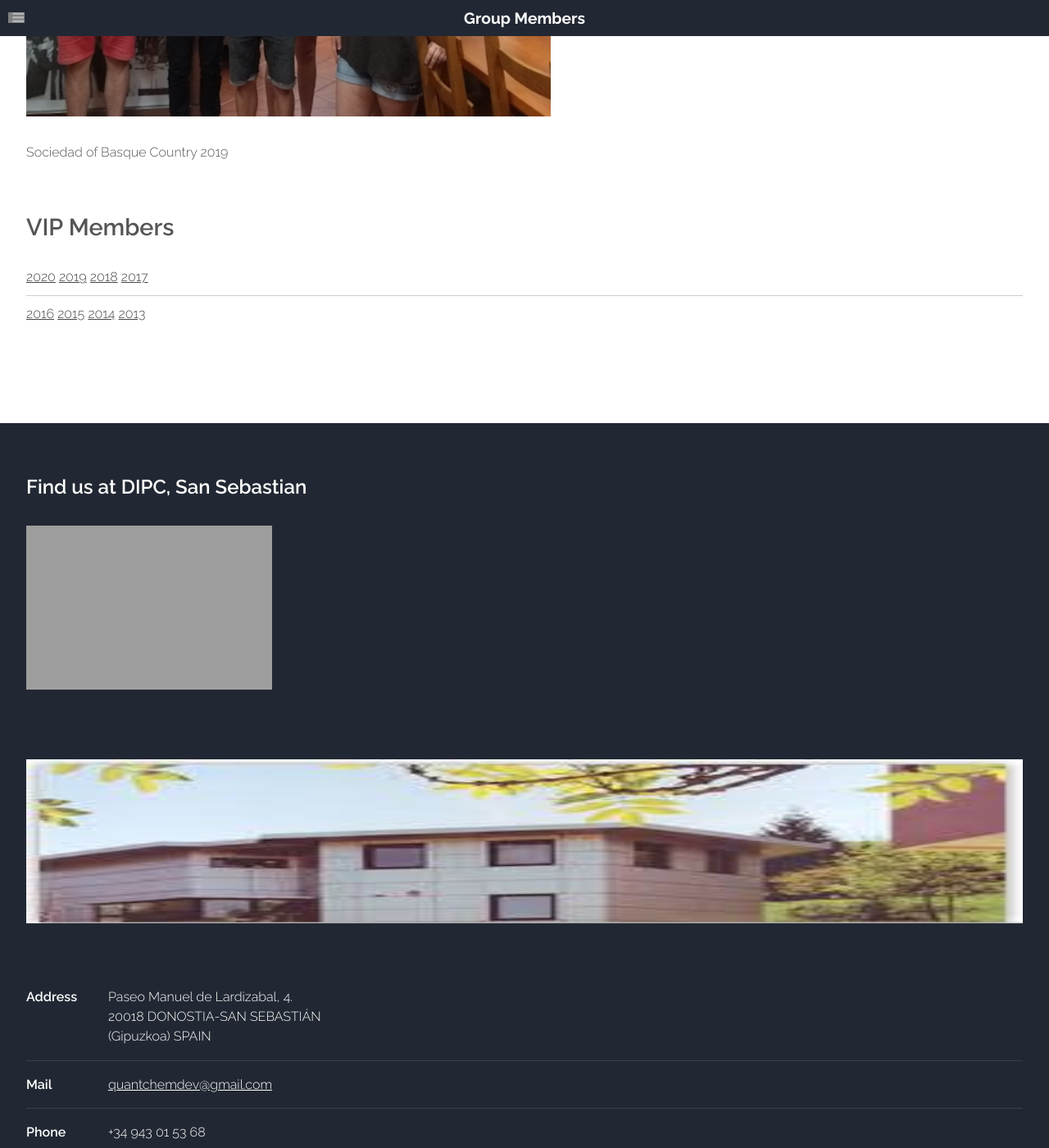
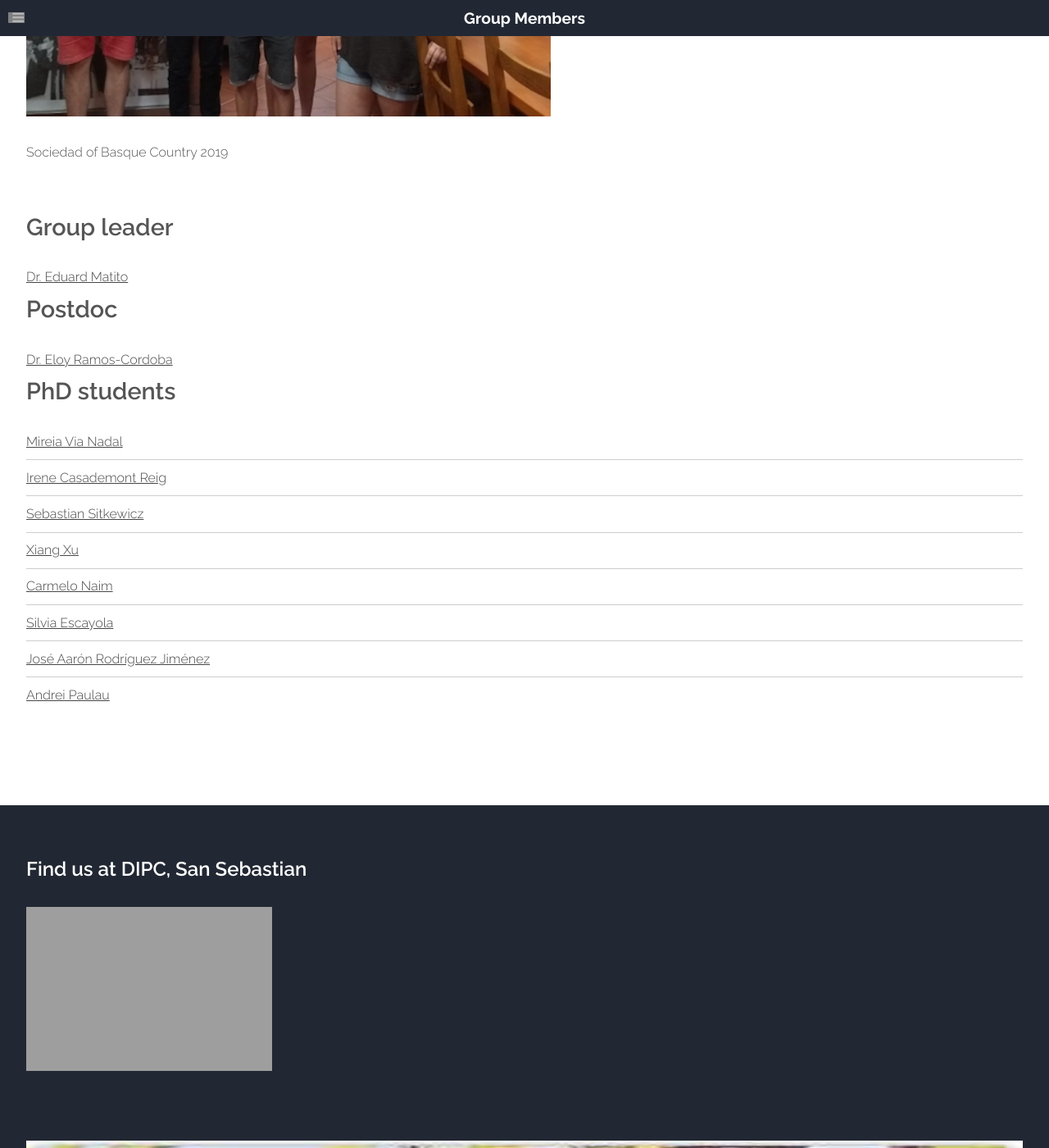
Before and after one commit to old-jekyll-templates/Horizons-Jekyll-Theme, a Jekyll site: the page built from members.html, in a window 1280 px wide and 1400 px high, scrolled down 594 px. Shown: the whole window at 82% size. Built offline with Jekyll 4.4.1, drawn with Linux system fonts in a browser that asks for light colours; grey boxes are pictures that could not be loaded.

Commit message:
Update members.html

```diff
--- a/members.html
+++ b/members.html
@@ -38,11 +38,29 @@ layout: main
 					</section> -->
 					<section>
 						<header class="major">
-							<h2>VIP Members</h2>
+							<h2>Group leader</h2>
 						</header>
 						<ul class="default">
-							<li><a href="#">2020</a> <a href="#">2019</a> <a href="#">2018</a> <a href="#">2017</a></li>
-							<li><a href="#">2016</a> <a href="#">2015</a> <a href="#">2014</a> <a href="#">2013</a></li>
+							<li><a href="{{ site.baseurl }}/members/matito.html">Dr. Eduard Matito</a></li>
+						</ul>
+						<header class="major">
+							<h2>Postdoc</h2>
+						</header>
+						<ul class="default">
+							<li><a href="{{ site.baseurl }}/members/eloy.html">Dr. Eloy Ramos-Cordoba</a></li>
+						</ul>
+						<header class="major">
+							<h2>PhD students</h2>
+						</header>
+						<ul class="default">
+							<li><a href="{{ site.baseurl }}/members/mireia_via_nadal.html">Mireia Via Nadal</a></li>
+							<li><a href="{{ site.baseurl }}/members/irene_casademont_reig.html">Irene Casademont Reig</a></li>
+							<li><a href="{{ site.baseurl }}/members/sebastian_sitkewicz.html">Sebastian Sitkewicz</a></li>
+							<li><a href="{{ site.baseurl }}/members/xiang_xu.html">Xiang Xu</a></li>
+							<li><a href="{{ site.baseurl }}/members/carmelo_naim.html">Carmelo Naim</a></li>
+							<li><a href="{{ site.baseurl }}/members/silvia_escayola.html">Silvia Escayola</a></li>
+							<li><a href="{{ site.baseurl }}/members/arron_rodriguez.html">José Aarón Rodríguez Jiménez</a></li>
+							<li><a href="{{ site.baseurl }}/members/andrei_paulau.html">Andrei Paulau</a></li>
 						</ul>
 					</section>
 				</div>
```
